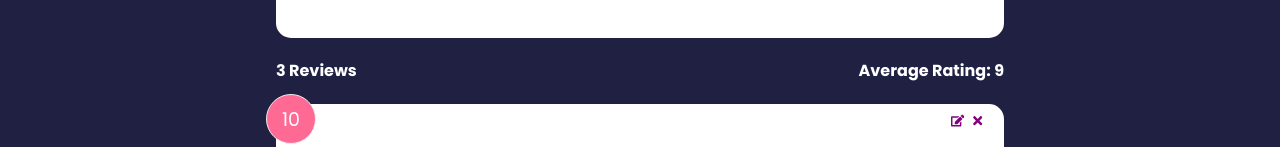
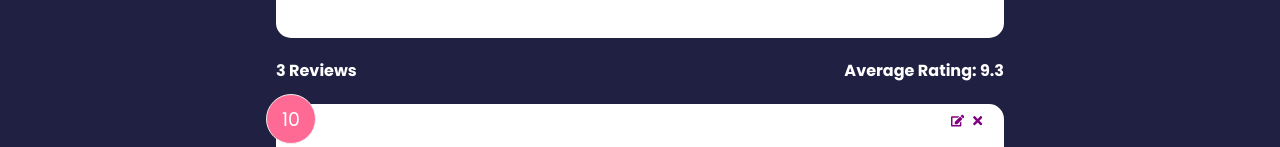
Before and after one commit to bradtraversy/feedback-app, a React (Create React App) app: page / in a window 1280 px wide. Shown: the part 355-502 px from the top of the page. Built offline with nearby package versions, Linux system fonts and the light colour scheme; data requests are answered from the project's data file.

Commit message:
toFixed like in lesson

```diff
--- a/src/components/FeedbackStats.jsx
+++ b/src/components/FeedbackStats.jsx
@@ -6,9 +6,10 @@ function FeedbackStats() {
 
   // NOTE: simpler average calculation
   // Calculate ratings avg
-  const average = Math.round(
-    feedback.reduce((acc, { rating }) => acc + rating, 0) / feedback.length
-  )
+  const average =
+    feedback.length === 0
+      ? 0
+      : feedback.reduce((acc, { rating }) => acc + rating, 0) / feedback.length
 
   // average = average.toFixed(1).replace(/[.,]0$/, '')
   // average = Math.round(average)
@@ -16,7 +17,7 @@ function FeedbackStats() {
   return (
     <div className='feedback-stats'>
       <h4>{feedback.length} Reviews</h4>
-      <h4>Average Rating: {isNaN(average) ? 0 : average}</h4>
+      <h4>Average Rating: {average.toFixed(1)}</h4>
     </div>
   )
 }
```
